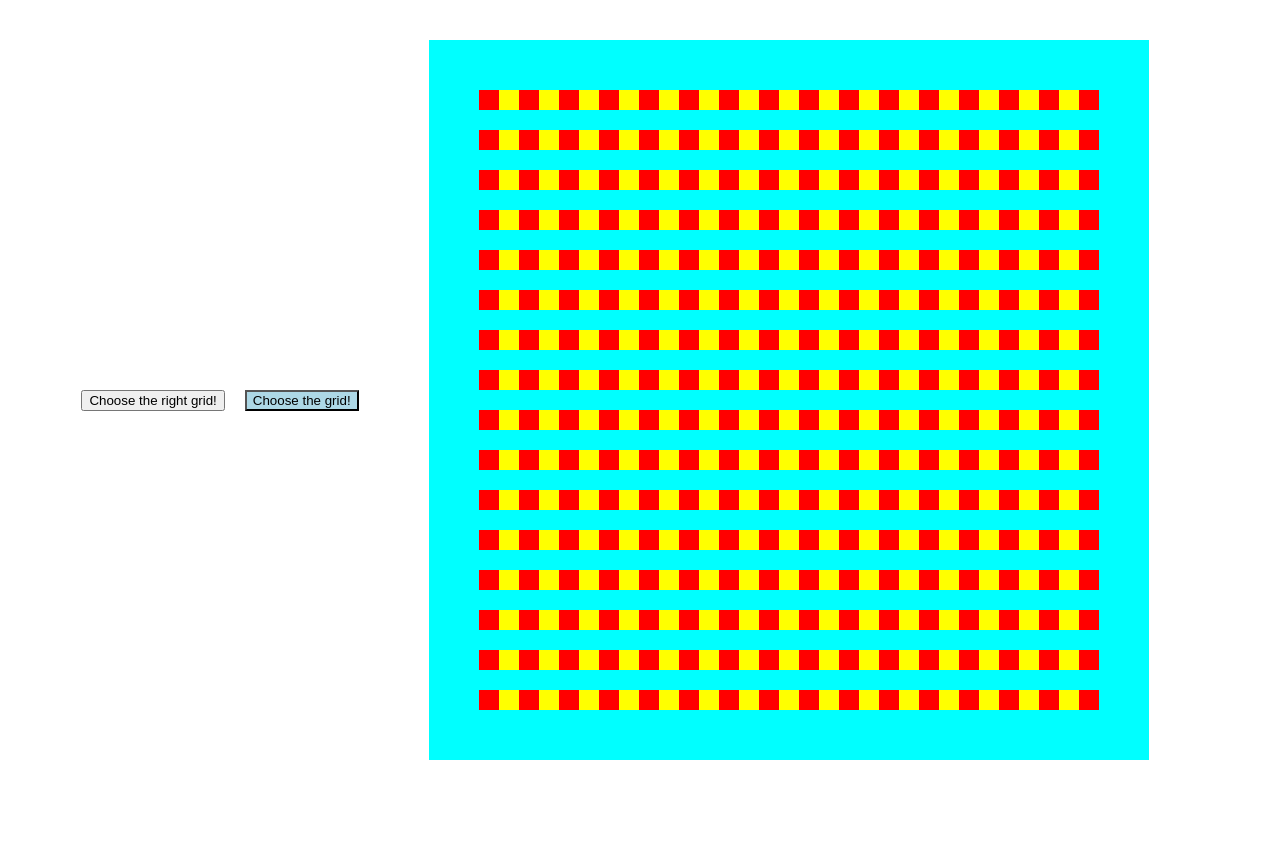
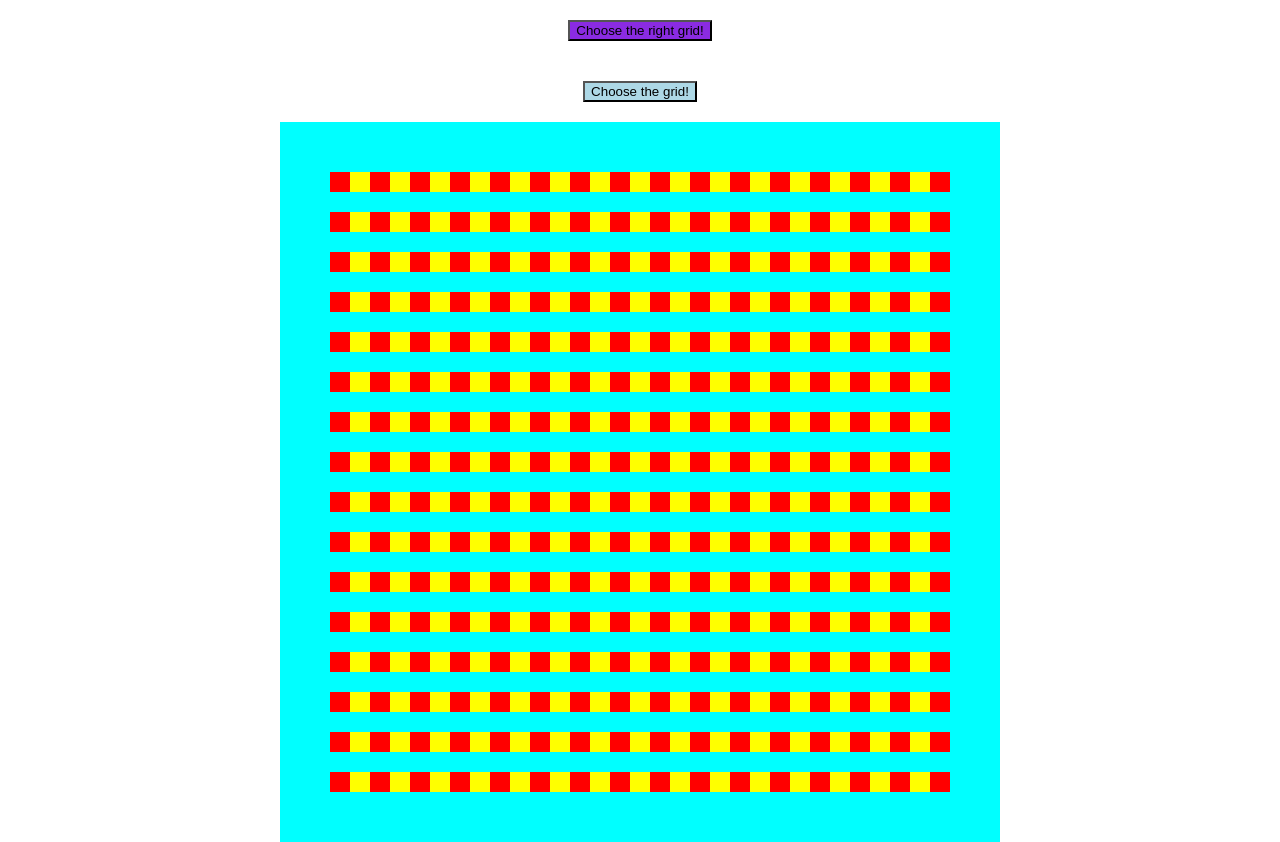
Before and after one commit to CodeByBlazej/Etch-a-Sketch, a plain HTML site: page index.html in a window 1280 px wide. Before the commit the page ends 800 px from the top, so only its background shows below. Drawn offline with Linux system fonts and the light colour scheme.

Commit message:
add style to the button

```diff
--- a/style.css
+++ b/style.css
@@ -2,16 +2,21 @@ body{
   margin: 0;
   height: 100vh;
   display: flex;
+  flex-direction: column;
   align-items: center;
-  justify-content: center;
+  /* justify-content: center; */
 }
 
 
 .container{
-  margin: 50px;
   padding: 50px;
   background-color: aqua;
   display: flex;
   flex-direction: column;
   gap: 20px;
 }
+
+.btn{
+  margin: 20px;
+  background-color: blueviolet;
+}
```
